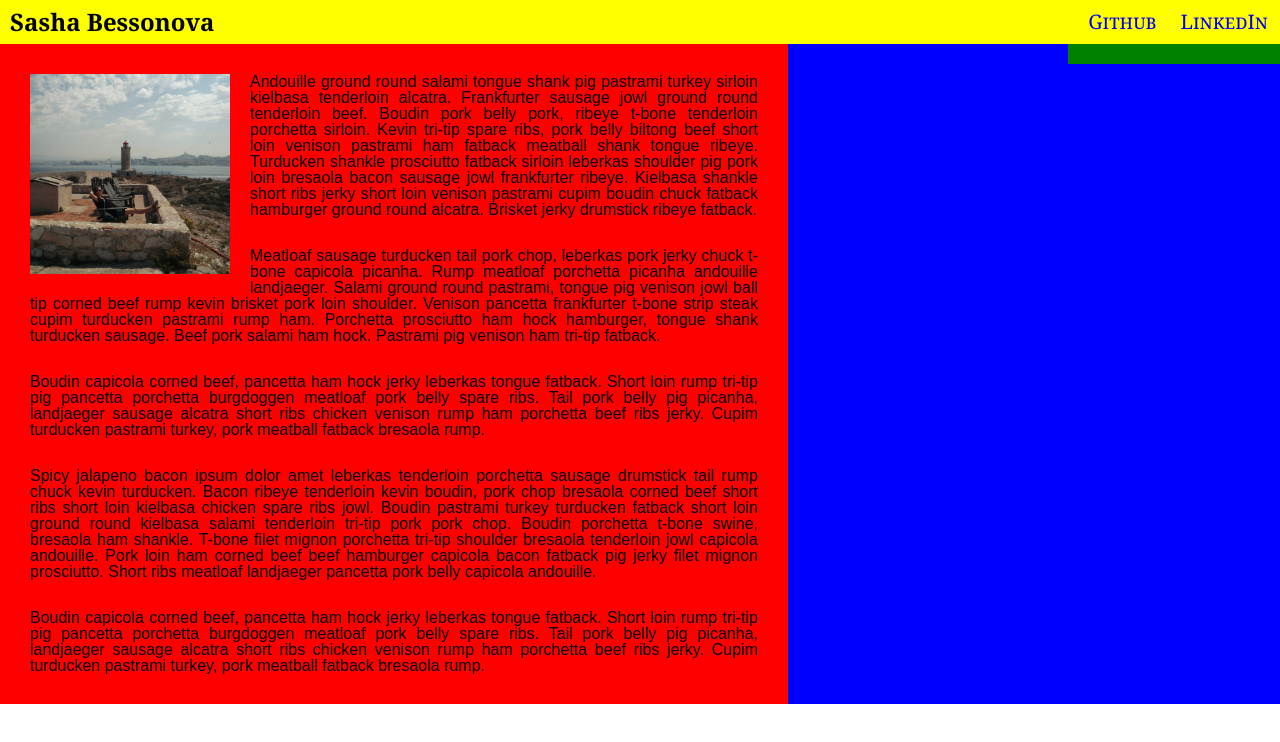
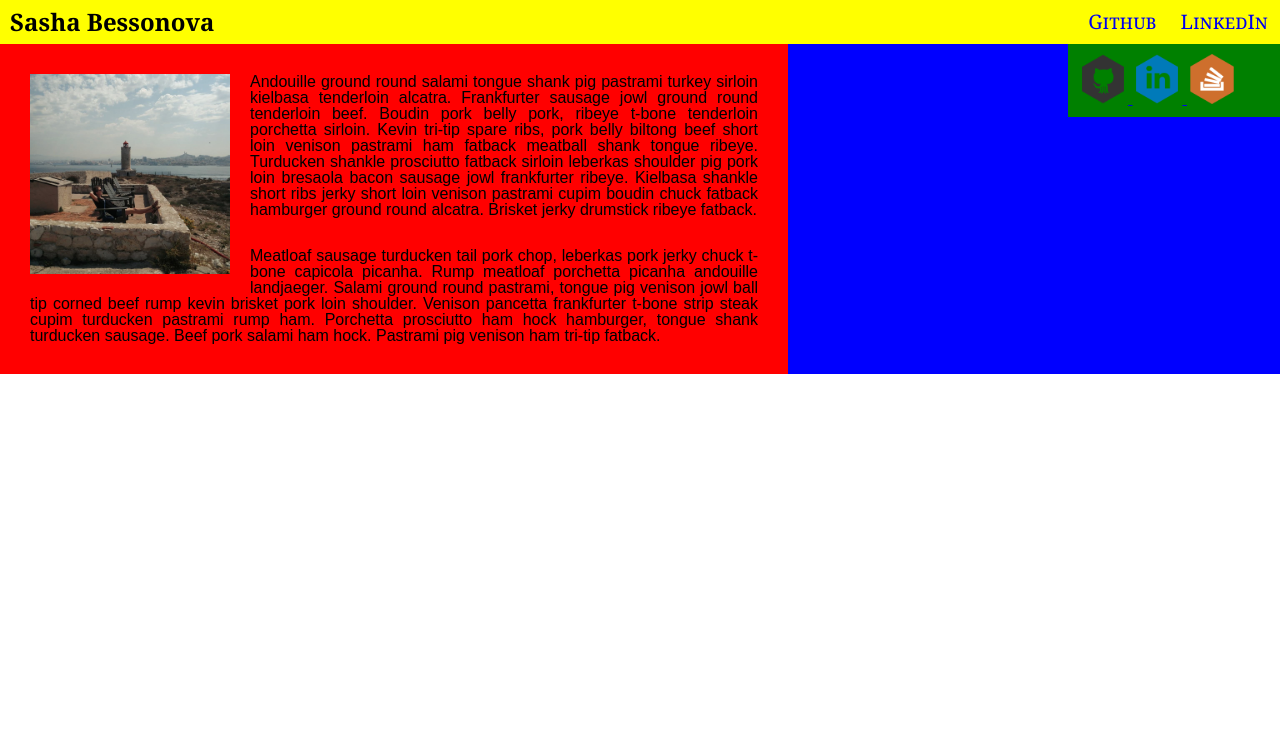
Before and after one commit to sashikers/Basic-Portfolio, a plain HTML site: page index.html in a window 1280 px wide. Drawn offline with Linux system fonts and the light colour scheme.

Commit message:
added social media links

```diff
--- a/assets/css/style.css
+++ b/assets/css/style.css
@@ -52,10 +52,10 @@ aside {
 section {
 	background-color: blue;
 }
-/*.logo {*/
-	/*height: 50px;*/
-	/*width: 50px;*/
-/*}*/
+.logo {
+	height: 50px;
+	width: 50px;
+}
 
 .clearfix::after {
 	content: "";
--- a/index.html
+++ b/index.html
@@ -18,12 +18,11 @@
 			<img src="assets/images/profilepic.jpg" style="height:200px;width:200px;float:left;margin: 10px 10px 0px 10px;padding: 10px">
 			<p>Andouille ground round salami tongue shank pig pastrami turkey sirloin kielbasa tenderloin alcatra. Frankfurter sausage jowl ground round tenderloin beef. Boudin pork belly pork, ribeye t-bone tenderloin porchetta sirloin. Kevin tri-tip spare ribs, pork belly biltong beef short loin venison pastrami ham fatback meatball shank tongue ribeye. Turducken shankle prosciutto fatback sirloin leberkas shoulder pig pork loin bresaola bacon sausage jowl frankfurter ribeye. Kielbasa shankle short ribs jerky short loin venison pastrami cupim boudin chuck fatback hamburger ground round alcatra. Brisket jerky drumstick ribeye fatback.</p>
 			<p>Meatloaf sausage turducken tail pork chop, leberkas pork jerky chuck t-bone capicola picanha. Rump meatloaf porchetta picanha andouille landjaeger. Salami ground round pastrami, tongue pig venison jowl ball tip corned beef rump kevin brisket pork loin shoulder. Venison pancetta frankfurter t-bone strip steak cupim turducken pastrami rump ham. Porchetta prosciutto ham hock hamburger, tongue shank turducken sausage. Beef pork salami ham hock. Pastrami pig venison ham tri-tip fatback.</p>
-			<p>Boudin capicola corned beef, pancetta ham hock jerky leberkas tongue fatback. Short loin rump tri-tip pig pancetta porchetta burgdoggen meatloaf pork belly spare ribs. Tail pork belly pig picanha, landjaeger sausage alcatra short ribs chicken venison rump ham porchetta beef ribs jerky. Cupim turducken pastrami turkey, pork meatball fatback bresaola rump.</p>
-			<p>Spicy jalapeno bacon ipsum dolor amet leberkas tenderloin porchetta sausage drumstick tail rump chuck kevin turducken. Bacon ribeye tenderloin kevin boudin, pork chop bresaola corned beef short ribs short loin kielbasa chicken spare ribs jowl. Boudin pastrami turkey turducken fatback short loin ground round kielbasa salami tenderloin tri-tip pork pork chop. Boudin porchetta t-bone swine, bresaola ham shankle. T-bone filet mignon porchetta tri-tip shoulder bresaola tenderloin jowl capicola andouille. Pork loin ham corned beef beef hamburger capicola bacon fatback pig jerky filet mignon prosciutto. Short ribs meatloaf landjaeger pancetta pork belly capicola andouille.</p>
-			<p>Boudin capicola corned beef, pancetta ham hock jerky leberkas tongue fatback. Short loin rump tri-tip pig pancetta porchetta burgdoggen meatloaf pork belly spare ribs. Tail pork belly pig picanha, landjaeger sausage alcatra short ribs chicken venison rump ham porchetta beef ribs jerky. Cupim turducken pastrami turkey, pork meatball fatback bresaola rump.</p>
 		</article>
 		<aside>
-			<!-- <p><img src="assets/images/githublogo.png" class="logo"></p> -->
+			<a href="https://github.com/sashikers" target="_blank"><img src="assets/images/githublogo.png" alt="github link" class="logo">
+			<a href="https://www.linkedin.com/in/sasha-bessonova-cfa-frm-04015515/" target="_blank"><img src="assets/images/linkedinlogo.png" alt="linkedin link" class="logo">
+			<a href="https://stackoverflow.com/users/8155732/sashikers" target="_blank"><img src="assets/images/stackoverflowlogo.png" alt="stackoverflow link" class="logo">
 		</aside>
 	</section>
 
```
